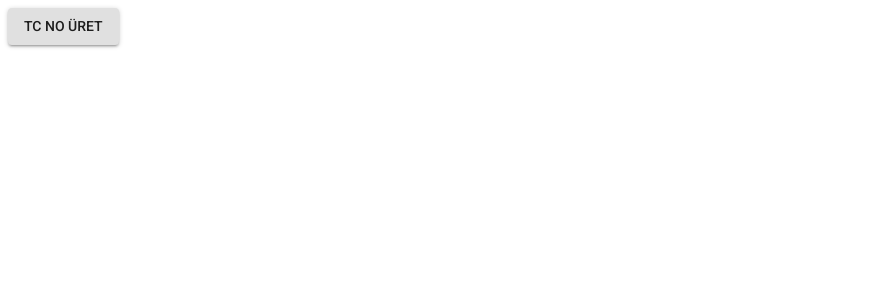
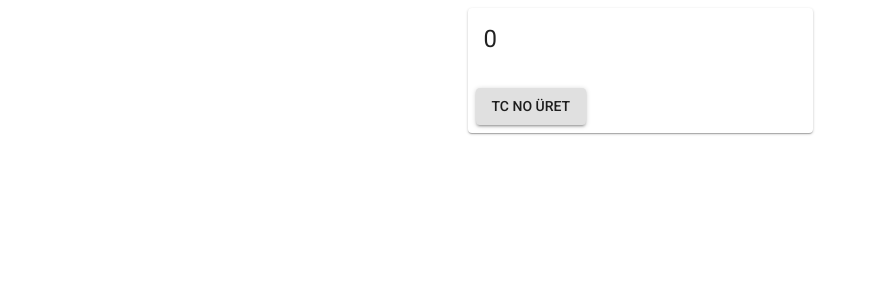
Before and after one commit to emrullahayin/react-tcno-uretici, a React (Create React App) app: page / in a window 1280 px wide. Shown: the top 300 px of the page, without its empty margins (0-871 px from the left). Built offline with nearby package versions, Linux system fonts and the light colour scheme.

Commit message:
added handle events and material-ui components

```diff
--- a/src/App.js
+++ b/src/App.js
@@ -1,7 +1,13 @@
-import React from 'react';
+import React, { useState } from 'react';
 import PropTypes from 'prop-types';
 import { withStyles } from '@material-ui/core/styles';
+import Card from '@material-ui/core/Card';
+import CardActionArea from '@material-ui/core/CardActionArea';
+import CardActions from '@material-ui/core/CardActions';
+import CardContent from '@material-ui/core/CardContent';
 import Button from '@material-ui/core/Button';
+import Typography from '@material-ui/core/Typography';
+import Tooltip from '@material-ui/core/Tooltip';
 
 const styles = theme => ({
   button: {
@@ -10,18 +16,41 @@ const styles = theme => ({
   input: {
     display: 'none',
   },
+  card: {
+    maxWidth: 345,
+    margin: 'auto',
+  },
+  media: {
+    height: 140,
+  },
 });
 
 function App(props) {
-  //const { classes } = props;
-
-
+  const { classes } = props;
+  const [no, setNo] = useState(0);
+  function doClick() {
+    setNo(event => event + 2);
+  }
   return (
-    <div>
-      <Button variant="contained">
-        TC No Üret
-      </Button>
-    </div>
+    <Card className={classes.card}>
+      <Tooltip title="Tıkla-Kopyala" placement="right-start">
+        <CardActionArea>
+          <CardContent>
+            <Typography gutterBottom variant="h5" component="h2">
+              {no}
+            </Typography>
+          </CardContent>
+        </CardActionArea>
+      </Tooltip>
+      <CardActions>
+        <Button
+          variant="contained"
+          onClick={setNo === 0 ? undefined : doClick}
+        >
+          TC No Üret
+        </Button>
+      </CardActions>
+    </Card>
   );
 }
 
```
